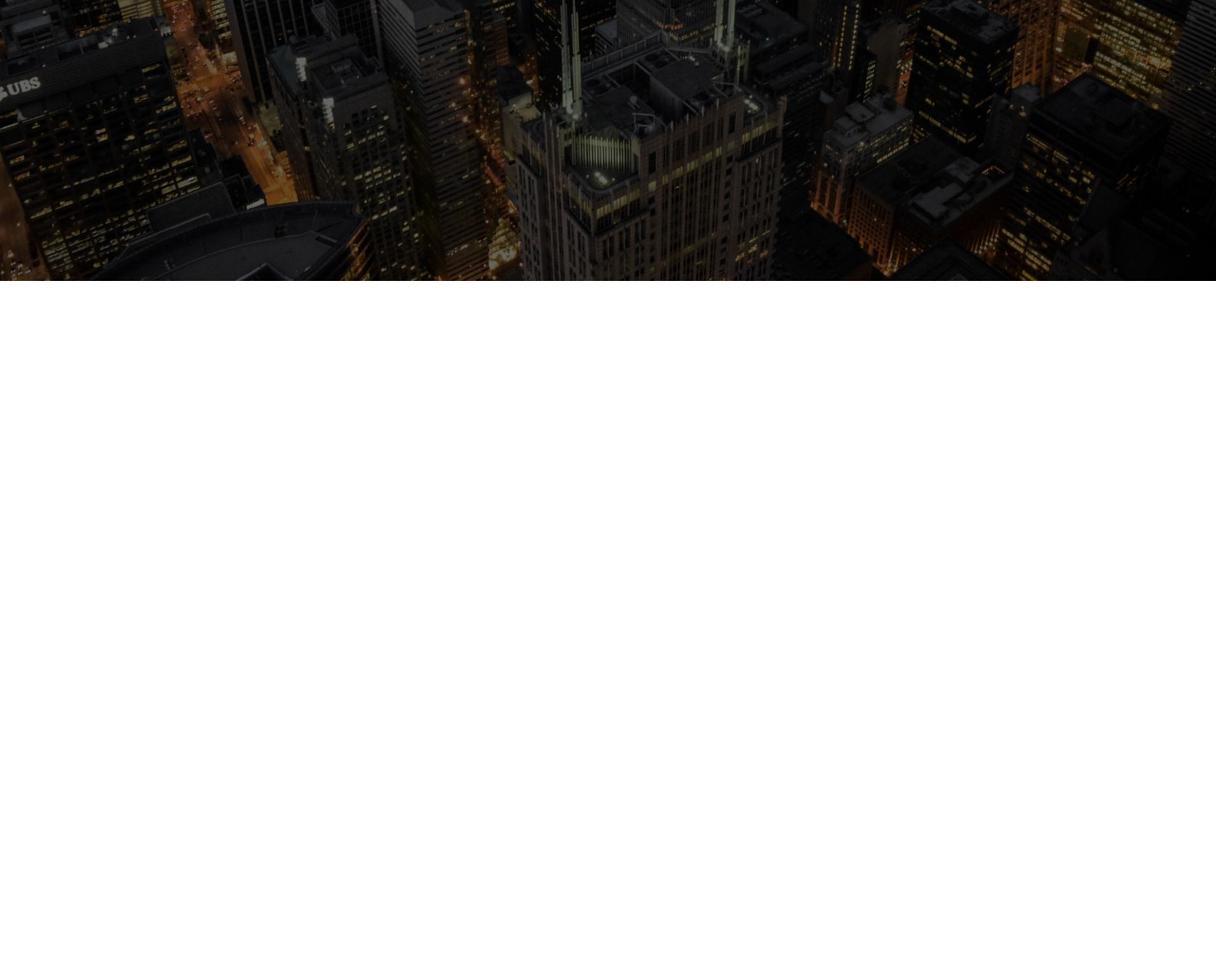
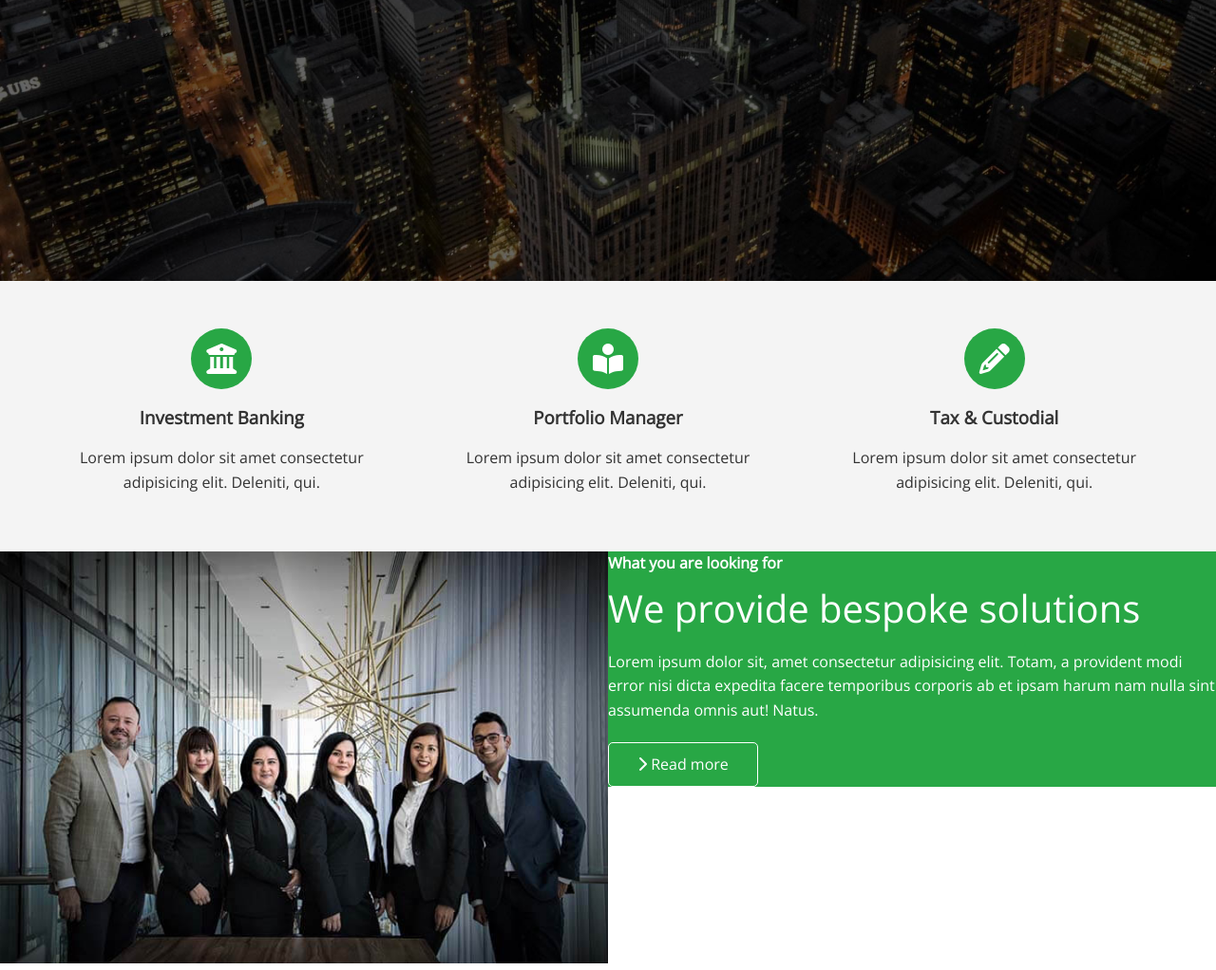
Before and after one commit to Kstrohfus/edgeledger-site, a plain HTML site: page index.html in a window 1280 px wide. Shown: the part 504-1526 px from the top of the page at 95% size. Before the commit the page ends 800 px from the top, so only its background shows below. Drawn offline with nearby package versions, Linux system fonts and the light colour scheme.

Commit message:
Added icons and descriptions plus styled it

```diff
--- a/css/main.css
+++ b/css/main.css
@@ -114,3 +114,22 @@ img {
 .hero * {
     z-index: 10;
 }
+
+/* Icons */
+
+.icons {
+    padding: 30px;
+}
+
+.icons h3 {
+    font-weight: bold;
+    margin-bottom: 15px;
+}
+
+.icons i {
+    background-color: #28a745;
+    color: #fff;
+    padding: 1rem;
+    border-radius: 50%;
+    margin-bottom: 15px;
+}
--- a/css/utilities.css
+++ b/css/utilities.css
@@ -8,7 +8,7 @@
     color: #0284d0;
 }
 
-/* Buttons */
+/* Buttons and Backgrounds */
 
 .btn {
     cursor: pointer;
@@ -24,22 +24,92 @@
     opacity: 0.9;
 }
 
-.btn-primary {
+.btn-outline {
+    background: transparent;
+    border: 1px solid #fff;
+}
+
+.btn-primary,
+.bg-primary {
     background-color: #28a745;
     color: #fff;
 }
 
-.btn-secondary {
+.btn-secondary,
+.bg-secondary {
     background-color: #0284d0;
     color: #fff;
 }
 
-.btn-dark {
+.btn-dark,
+.bg-dark {
     background-color: #333;
     color: #fff;
 }
 
-.btn-light {
+.btn-light,
+.bg-light {
     background-color: #f4f4f4;
     color: #333;
 }
+
+/* Flex items (Icons and descriptions area) */
+
+.flex-items {
+    display: flex;
+    text-align: center;
+    justify-content: center;
+    height: 100%;
+}
+
+.flex-items > div {
+    padding: 20px;
+}
+
+/* Felx columns (Employee image and text)*/
+
+.flex-columns .row {
+    display: flex;
+    flex-direction: row;
+    flex-wrap: wrap;
+    width: 100%;
+}
+
+.flex-columns .column {
+    display: flex;
+    flex-direction: column;
+    flex-basis: 100%;
+    flex: 1;
+}
+
+.flex-columns .column .column-1,
+.flex-columns .column .column-2 {
+    height: 100%;
+}
+
+.flex-columns img {
+    width: 100%;
+    height: 100%;
+    object-fit: cover;
+}
+
+.flex-columns .column-2 {
+    display: flex;
+    flex-direction: column;
+    align-items: flex-start;
+    justify-content: center;
+    padding: 30px;
+}
+
+.flex-columns h2 {
+    font-size: 40px;
+    font-weight: 100;
+}
+
+.flex-columns h4 {
+    margin-bottom: 10px;
+}
+
+.flex-columns p {
+    margin: 20px 0;
+}
--- a/index.html
+++ b/index.html
@@ -18,6 +18,8 @@
         <title>Welcome to EdgeLedger</title>
     </head>
     <body>
+        <!-- Nav and Hero Image -->
+
         <header class="hero">
             <div class="navbar" id="navbar">
                 <h1 class="logo">
@@ -36,6 +38,8 @@
                 </nav>
             </div>
 
+            <!-- Overlay Content -->
+
             <div class="content">
                 <h1>The Sky Is The Limit</h1>
                 <p>We provide world class financial assistance</p>
@@ -45,5 +49,74 @@
                 >
             </div>
         </header>
+
+        <!-- Icons and Descriptions -->
+
+        <main>
+            <section id="about" class="icons bg-light">
+                <div class="flex-items">
+                    <div>
+                        <i class="fas fa-university fa-2x"></i>
+                        <div>
+                            <h3>Investment Banking</h3>
+                            <p>
+                                Lorem ipsum dolor sit amet consectetur
+                                adipisicing elit. Deleniti, qui.
+                            </p>
+                        </div>
+                    </div>
+                    <div>
+                        <i class="fas fa-book-reader fa-2x"></i>
+                        <div>
+                            <h3>Portfolio Manager</h3>
+                            <p>
+                                Lorem ipsum dolor sit amet consectetur
+                                adipisicing elit. Deleniti, qui.
+                            </p>
+                        </div>
+                    </div>
+                    <div>
+                        <i class="fas fa-pencil-alt fa-2x"></i>
+                        <div>
+                            <h3>Tax & Custodial</h3>
+                            <p>
+                                Lorem ipsum dolor sit amet consectetur
+                                adipisicing elit. Deleniti, qui.
+                            </p>
+                        </div>
+                    </div>
+                </div>
+            </section>
+
+            <!-- Solutions area content-->
+            <section class="solutions flex-columns">
+                <div class="row">
+                    <div class="column">
+                        <div class="column-1">
+                            <img
+                                src="./images/home/people.jpg"
+                                alt="Employees" />
+                        </div>
+                    </div>
+                    <div class="column">
+                        <div class="cloumn-2 bg-primary">
+                            <h4>What you are looking for</h4>
+                            <h2>We provide bespoke solutions</h2>
+                            <p>
+                                Lorem ipsum dolor sit, amet consectetur
+                                adipisicing elit. Totam, a provident modi error
+                                nisi dicta expedita facere temporibus corporis
+                                ab et ipsam harum nam nulla sint assumenda omnis
+                                aut! Natus.
+                            </p>
+                            <a href="#" class="btn btn-outline"
+                                ><i class="fas fa-chevron-right"></i> Read
+                                more</a
+                            >
+                        </div>
+                    </div>
+                </div>
+            </section>
+        </main>
     </body>
 </html>
```
